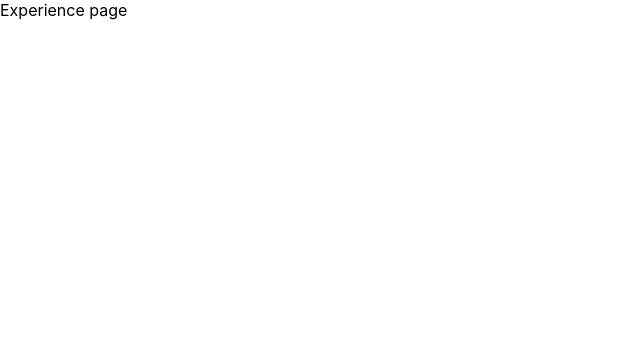
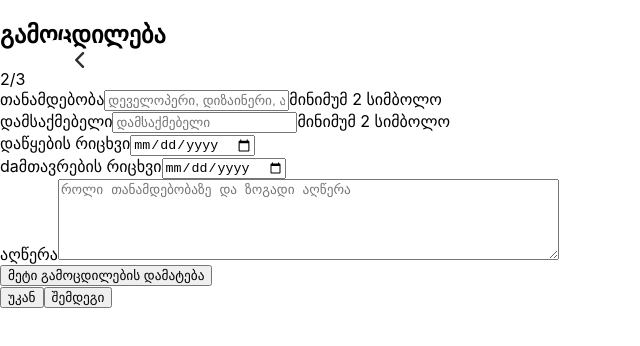
Before and after one commit to Turagats/RedBerry-CV-Project, a React (Create React App) app: page /experience in a window 1280 px wide. Shown: the top 346 px of the page, without its empty margins (0-640 px from the left). Built offline with nearby package versions, Linux system fonts and the light colour scheme.

Commit message:
added Experience page with AddExperience component

```diff
--- /dev/null
+++ b/src/Components/Add-Experience.js
@@ -0,0 +1,62 @@
+import React from "react";
+import "./Add-Experience.css";
+
+const AddExperience = () => {
+  return (
+    <div className="experinece-inofrmation-component">
+      <div className="position-information">
+        <label>
+          თანამდებობა
+          <input
+            type="text"
+            id="position-name"
+            name=""
+            placeholder="დეველოპერი, დიზაინერი, ა.შ."
+          />
+        </label>
+        <span className="for-hint">მინიმუმ 2 სიმბოლო</span>
+      </div>
+      <div className="company-information">
+        <label>
+          დამსაქმებელი
+          <input
+            type="text"
+            id="company-name"
+            name=""
+            placeholder="დამსაქმებელი"
+          />
+        </label>
+        <span className="for-hint">მინიმუმ 2 სიმბოლო</span>
+      </div>
+      <div className="start-end-date">
+        <div className="start-date">
+          <label>
+            დაწყების რიცხვი
+            <input type="date" id="start-date" />
+          </label>
+        </div>
+        <div className="end-date">
+          <label>
+            daმთავრების რიცხვი
+            <input type="date" id="end-date" />
+          </label>
+        </div>
+      </div>
+      <div className="about-me-optional">
+        <label>
+          აღწერა
+          <textarea
+            name=""
+            className=""
+            id="about-me-text"
+            cols="60"
+            rows="5"
+            placeholder="როლი თანამდებობაზე და ზოგადი აღწერა"
+          ></textarea>
+        </label>
+      </div>
+    </div>
+  );
+};
+
+export default AddExperience;
--- a/src/Components/Experience-Page.js
+++ b/src/Components/Experience-Page.js
@@ -1,8 +1,40 @@
 import React from "react";
 import "./Experience-Page.css";
+import forbackVector from "../UI/Assets/Images/Vector.svg";
+import forbackEclipse from "../UI/Assets/Images/Ellipse 1.svg";
+import { Link } from "react-router-dom";
+import AddExperience from "./Add-Experience";
 
 const ExperincePage = () => {
-  return <div>Experience page</div>;
+  return (
+    <section className="experinece-inofrmation">
+      <form className="experinece-inofrmation">
+        <div className="experinece-inofrmation-header">
+          <h1 className="title">გამოცდილება</h1>
+          <span className="page-number">2/3</span>
+        </div>
+        <Link to="/">
+          <div className="back-to-landging-page">
+            <img src={forbackEclipse} className="eclipse" alt="back" />
+            <img src={forbackVector} className="vector" alt="back" />
+          </div>
+        </Link>
+        <AddExperience />
+        <button className="add-experience-button">
+          მეტი გამოცდილების დამატება
+        </button>
+
+        <div className="button-container">
+          <Link to="/general-information">
+            <button>უკან</button>
+          </Link>
+          <Link to="/education">
+            <button>შემდეგი</button>
+          </Link>
+        </div>
+      </form>
+    </section>
+  );
 };
 
 export default ExperincePage;
--- a/src/Components/General-Information.css
+++ b/src/Components/General-Information.css
@@ -1,43 +1,3 @@
-
-
-.landingPageHeader {
-    padding: 1.5625rem 0;
-    border-bottom: 1px solid #1a1a1a;
-}
-
-.landingPageHeaderLogo {
-    width: 14.75rem;
-}
-
-.newResumeAndStamp {
-    position: absolute;
-    left: calc(50% - 14.5rem);
-    top: calc(50% - 1.675rem);
-}
-
-.newResume {
-    font-family: inherit;
-    font-size: 1.25rem;
-    width: 29rem;
-    height: 3.75rem;
-    background-color: #1a1a1a;
-    color: #FFFFFF;
-    border: none;
-    border-radius: 8px;
-    cursor: pointer;
-    padding: 1.125rem 7.875rem;
-
-}
-
-.stamp {
-    width: 18.6875rem;
-    height: 18.6875rem;
-    position: absolute;
-    top: -2.5rem;
-    right: -11.4375rem;
-    z-index: -1;
-} */
-
 .general-information {
     width: 100%;
     min-height: 100vh;
@@ -53,7 +13,7 @@
     background-color: inherit;
 }
 
-.back-to-langing-page {
+.back-to-landging-page {
     background-color: #FFFFFF;
     width: 2.5rem;
     height: 2.5rem;
@@ -86,18 +46,7 @@
     display: flex;
     flex-direction: column;
     justify-content: space-around;
-    align-items: start;
+    /* align-items: flex-start; */
     width: 23.1875rem;
     height: 6.625rem;
 }
-
-.preview {
-    position: absolute;
-    right: 0;
-    top: 0;
-    width: 42.8125%;
-    min-height: 67.5rem;
-    display: flex;
-    flex-direction: column;
-    background-color: #FFFFFF;
-}
--- a/src/Components/General-Information.js
+++ b/src/Components/General-Information.js
@@ -13,7 +13,7 @@ const GeneralInformation = () => {
           <span className="page-number">1/3</span>
         </div>
         <Link to="/">
-          <div className="back-to-langing-page">
+          <div className="back-to-landging-page">
             <img src={forbackEclipse} className="eclipse" alt="back" />
             <img src={forbackVector} className="vector" alt="back" />
           </div>
```
Also changed, not shown: src/Components/Add-Experience.css (added).
